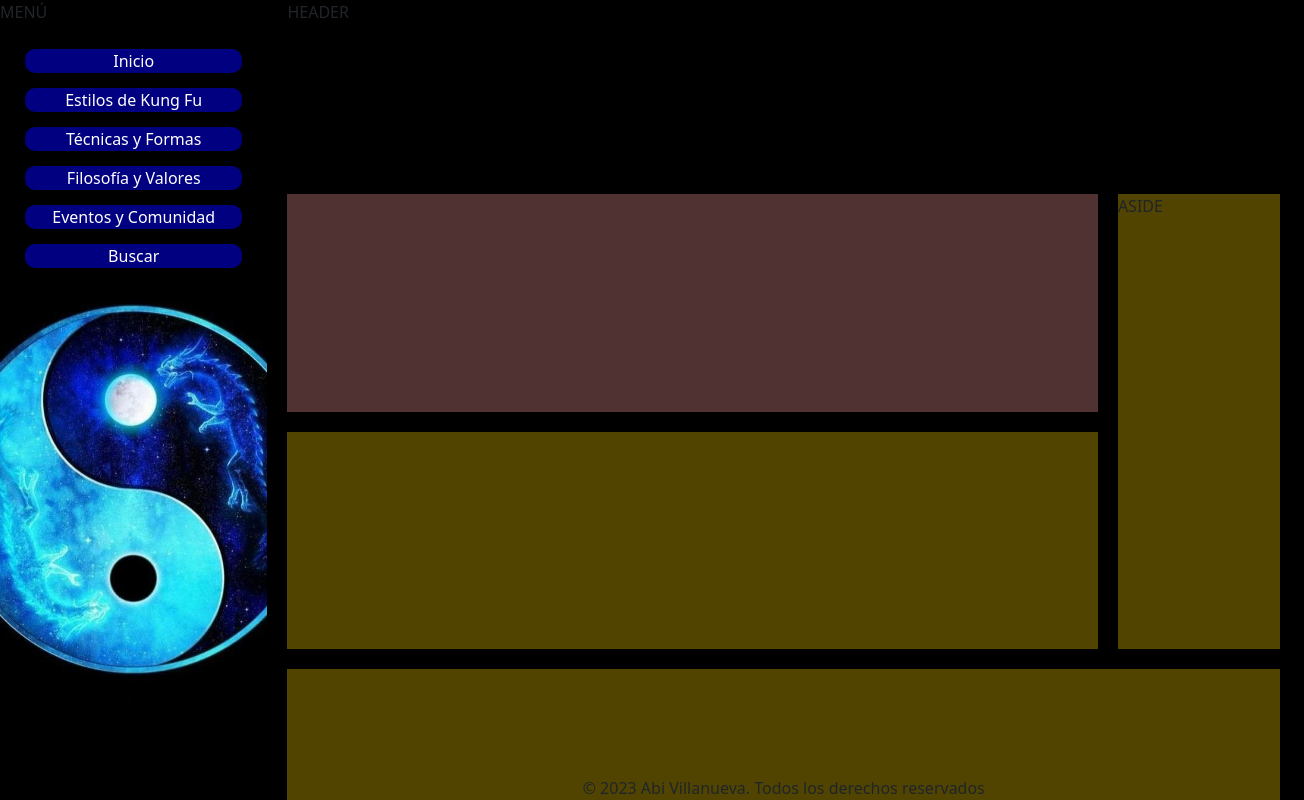
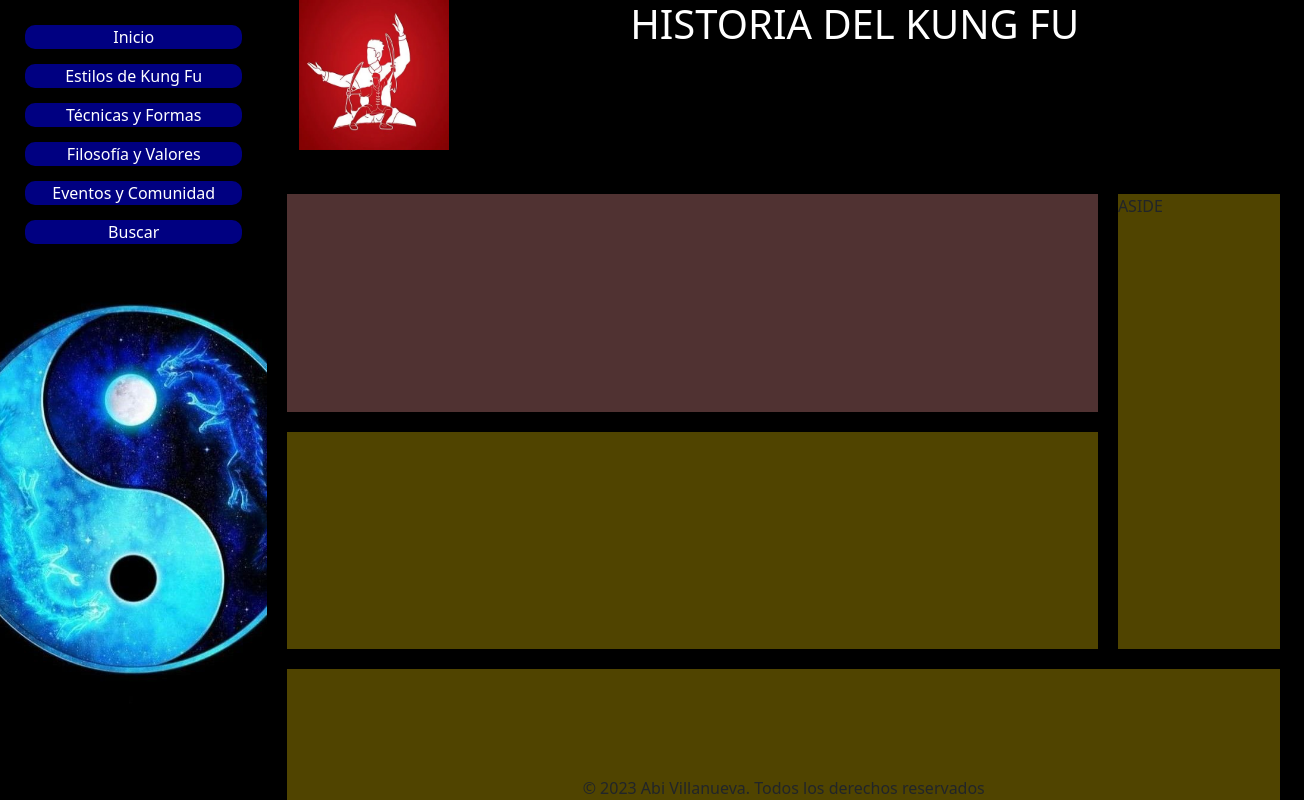
Before and after one commit to AbiVH/PreEntrega2Villanueva, a plain HTML site: page index.html in a window 1280 px wide. Shown: the whole page, 1304 px wide, since content can reach past the window. Drawn offline with nearby package versions, Linux system fonts and the light colour scheme.

Commit message:
Hice cambios en el header con Bootstrap y modifiqué las dimensiones del logo en el archivo css

```diff
--- a/css/estilo-pre-entrega2.css
+++ b/css/estilo-pre-entrega2.css
@@ -24,7 +24,18 @@ body {
 
 header {
   background-color: rgba(255, 255, 255, 0);
+  display: grid;
   grid-area: header;
+}
+
+#Logo {
+  height: 150px;
+  width: 150px;
+}
+
+header h1 {
+  color: white;
+  text-align: center;
 }
 
 nav {
@@ -37,9 +48,9 @@ nav {
   grid-area: nav;
 }
 
-nav::before {
+/* nav::before {
   content: "MENÚ";
-}
+} */
 
 nav ul {
   padding: 10px;
@@ -53,6 +64,17 @@ nav ul li {
   border-radius: 10px;
   justify-content: center;
   margin: 15px;
+  cursor: pointer;
+  transition: background-color 0.3s ease;
+}
+
+.colorNav:hover {
+  background-color: red;
+  color: gold;
+}
+
+nav ul li a:hover {
+  color: gold;
 }
 
 nav ul li a {
--- a/index.html
+++ b/index.html
@@ -16,15 +16,22 @@
     <title>PreEntrega2Villanueva</title>
   </head>
   <body>
-    <header>HEADER</header>
+    <header class="container-fluid">
+      <div class="row h-100">
+        <img id="Logo" class="col-3" src="./assets/espadas.webp" alt="Logo" />
+        <h1 class="col-9">HISTORIA DEL KUNG FU</h1>
+      </div>
+    </header>
     <nav>
       <ul>
-        <li><a href="./index.html">Inicio</a></li>
-        <li><a href="./pages/pagina2.html">Estilos de Kung Fu</a></li>
-        <li><a href="">Técnicas y Formas</a></li>
-        <li><a href="">Filosofía y Valores</a></li>
-        <li><a href="">Eventos y Comunidad</a></li>
-        <li>Buscar</li>
+        <li class="colorNav"><a href="./index.html">Inicio</a></li>
+        <li class="colorNav">
+          <a href="./pages/pagina2.html">Estilos de Kung Fu</a>
+        </li>
+        <li class="colorNav"><a href="">Técnicas y Formas</a></li>
+        <li class="colorNav"><a href="">Filosofía y Valores</a></li>
+        <li class="colorNav"><a href="">Eventos y Comunidad</a></li>
+        <li class="colorNav">Buscar</li>
       </ul>
     </nav>
     <main>
```
Also changed, not shown: assets/dragon-logo.png (added), assets/espadas.webp (added).
